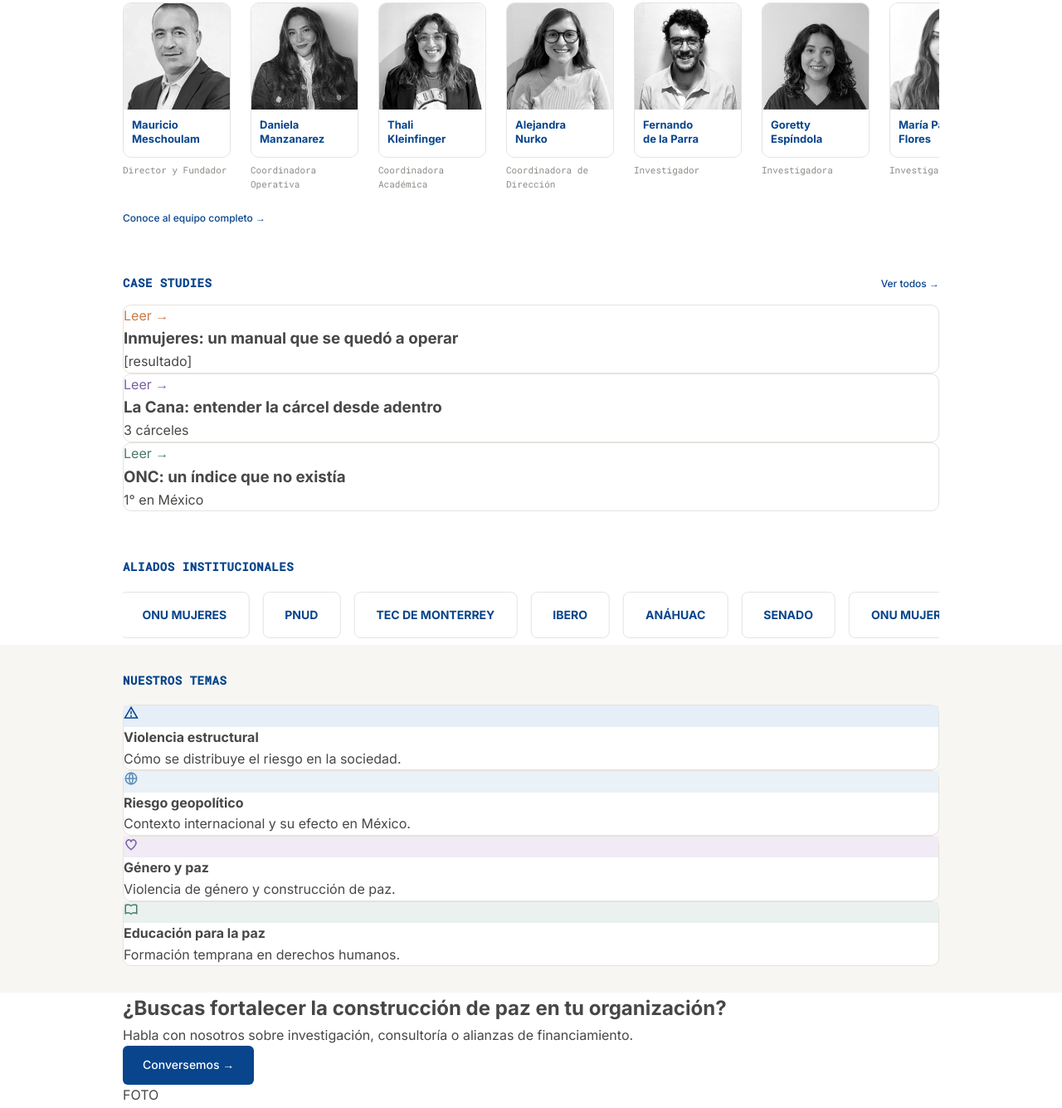
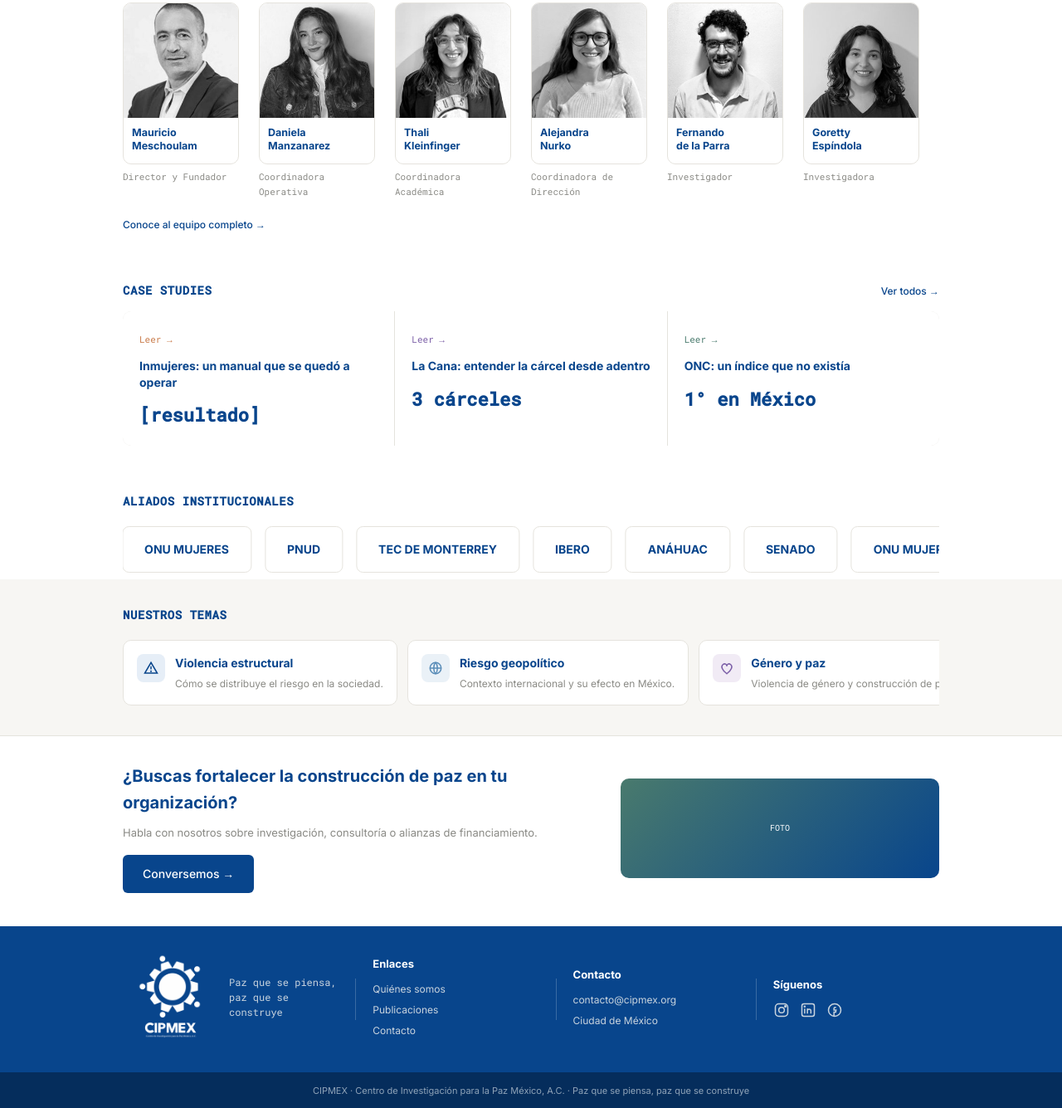
Before and after one commit to Cipmexac/cipmex-web, a plain HTML site: page index.html in a window 1280 px wide. Shown: the part 938-2273 px from the top of the page at 83% size. Drawn offline with Linux system fonts and the light colour scheme.

Commit message:
Adjust persona card width and add case studies styles
Updated styles for persona cards and case studies grid.

```diff
--- a/style.css
+++ b/style.css
@@ -93,13 +93,14 @@
 .pub-grid .etiqueta { font-family: 'Roboto Mono', monospace; font-size: 11px; }
 .pub-grid h4 { font-size: 14px; font-weight: 600; margin: 6px 0 0; color: var(--gris); }
 
+/* Equipo en Inicio â€” ancho fijo y una altura mÃ­nima igual en nombre-card para que las 8 tarjetas se vean del mismo tamaÃ±o, sin importar si el nombre tiene una palabra (Daniela) o dos (MarÃ­a Paula) */
 .equipo-cards { display: flex; gap: 24px; overflow-x: auto; padding-bottom: 4px; }
-.persona-card { flex-shrink: 0; width: 130px; text-decoration: none; color: inherit; display: block; }
+.persona-card { flex-shrink: 0; width: 140px; text-decoration: none; color: inherit; display: block; }
 .persona-card .card-inner { border: 1.5px solid var(--borde); border-radius: 10px; overflow: hidden; transition: box-shadow 0.2s ease, border-color 0.2s ease; }
 .persona-card:hover .card-inner { box-shadow: 0 10px 24px rgba(8,69,140,0.16); border-color: var(--terracota); }
 .persona-card .foto-cuadrada { width: 100%; aspect-ratio: 1 / 1; overflow: hidden; background: var(--fondo-card); }
 .persona-card .foto-cuadrada img { width: 100%; height: 100%; object-fit: cover; display: block; }
-.persona-card .nombre-card { padding: 10px 10px 12px; font-size: 13px; font-weight: 700; color: var(--azul); line-height: 1.35; }
+.persona-card .nombre-card { padding: 10px 10px 12px; font-size: 12.5px; font-weight: 700; color: var(--azul); line-height: 1.35; min-height: 46px; display: flex; align-items: center; }
 .persona-card .rol-fuera { font-family: 'Roboto Mono', monospace; font-size: 11px; color: var(--texto-muted); margin-top: 6px; display: block; }
 
 .equipo-grid { display: grid; grid-template-columns: repeat(4, 1fr); gap: 28px 20px; margin-top: 20px; }
@@ -109,6 +110,13 @@
 .foto-wrap { width: 88px; height: 88px; border-radius: 50%; overflow: hidden; margin: 0 auto 12px; background: var(--fondo-card); }
 .foto-wrap img { width: 88px; height: 88px; object-fit: cover; display: block; border-radius: 50%; }
 
+/* Case studies en Inicio (usa clases .etiqueta y .stat, distintas a las de la versiÃ³n mini de QuiÃ©nes somos) */
+.cs-grid { display: grid; grid-template-columns: repeat(3, 1fr); gap: 1px; background: var(--borde); border-radius: 10px; overflow: hidden; }
+.cs-grid .card { border: none; border-radius: 0; padding: 20px; }
+.cs-grid .etiqueta { font-family: 'Roboto Mono', monospace; font-size: 11px; }
+.cs-grid h3 { font-size: 14px; font-weight: 700; margin: 10px 0 12px; line-height: 1.4; color: var(--azul); }
+.cs-grid .stat { font-family: 'Roboto Mono', monospace; font-size: 22px; font-weight: 700; color: var(--azul); }
+
 .marquee-wrap { overflow: hidden; }
 .marquee { display: flex; gap: 16px; white-space: nowrap; animation: scroll-marquee 22s linear infinite; }
 @keyframes scroll-marquee { from { transform: translateX(0); } to { transform: translateX(-50%); } }
@@ -117,10 +125,25 @@
 
 .franja-gris { background: var(--fondo-card); padding: 32px 0; }
 
+/* Nuestros temas en Inicio */
+.temas-lista { display: flex; gap: 12px; overflow-x: auto; padding-bottom: 4px; }
+.tema { display: flex; gap: 12px; align-items: flex-start; min-width: 190px; padding: 16px; flex-shrink: 0; }
+.tema-icono { width: 34px; height: 34px; border-radius: 8px; display: flex; align-items: center; justify-content: center; flex-shrink: 0; }
+.tema h4 { font-size: 14px; font-weight: 700; color: var(--azul); margin-bottom: 4px; }
+.tema p { font-size: 12px; color: var(--texto-muted); }
+
+/* CTA final en Inicio, "Â¿Buscas fortalecer...?" */
+.apoyo { background: white; padding: 32px 0; border-top: 1px solid var(--borde); }
+.apoyo-grid { display: grid; grid-template-columns: 1.2fr 0.8fr; gap: 24px; align-items: center; }
+.apoyo h2 { font-size: 20px; font-weight: 700; color: var(--azul); margin-bottom: 10px; }
+.apoyo p { font-size: 13px; color: var(--texto-muted); margin-bottom: 16px; }
+.apoyo-foto { background: linear-gradient(135deg, var(--verde), var(--azul)); border-radius: 10px; height: 120px; display: flex; align-items: center; justify-content: center; overflow: hidden; }
+.apoyo-foto span { font-size: 10px; color: white; font-family: 'Roboto Mono', monospace; }
+
 footer.rico { background: var(--azul); padding: 32px 0; margin-top: 8px; }
 .footer-grid { display: grid; grid-template-columns: 1.3fr 1px 1fr 1px 1fr 1px 1fr; gap: 20px; align-items: center; }
-.footer-logo-col { display: flex; align-items: center; gap: 14px; }
-.footer-logo-col img { height: 90px; display: block; flex-shrink: 0; }
+.footer-logo-col { display: flex; align-items: center; gap: 16px; }
+.footer-logo-col img { height: 112px; display: block; flex-shrink: 0; }
 .footer-logo-col p { font-family: 'Roboto Mono', monospace; font-size: 12px; color: #E8EEF3; margin: 0; line-height: 1.5; }
 .footer-sep { width: 1px; height: 50px; background: rgba(255,255,255,0.2); justify-self: center; }
 .footer-grid h5 { font-size: 13px; font-weight: 700; color: white; margin-bottom: 10px; }
@@ -193,13 +216,18 @@
 .cs-mini-grid h3 { font-size: 13px; font-weight: 700; color: var(--azul); margin: 8px 0 10px; line-height: 1.4; }
 .cs-mini-grid .cs-stat { font-family: 'Roboto Mono', monospace; font-size: 20px; font-weight: 700; color: var(--azul); margin: 0; }
 
+.enlace-relacionado { display: inline-block; margin-top: 14px; font-size: 14px; color: var(--azul); font-weight: 500; text-decoration: none; }
+.enlace-relacionado:hover { color: var(--terracota); }
+
 @media (max-width: 720px) {
   nav ul { display: none; }
   .hero-flex { flex-direction: column; }
   .hero-foto { min-height: 120px; }
   .hero-qs { flex-direction: column; }
   .pub-grid { grid-template-columns: 1fr; }
+  .cs-grid { grid-template-columns: 1fr; }
   .equipo-grid { grid-template-columns: 1fr 1fr; }
+  .apoyo-grid { grid-template-columns: 1fr; }
   .footer-grid { grid-template-columns: 1fr; }
   .footer-sep { display: none; }
   .footer-logo-col { flex-direction: column; align-items: flex-start; }
```
